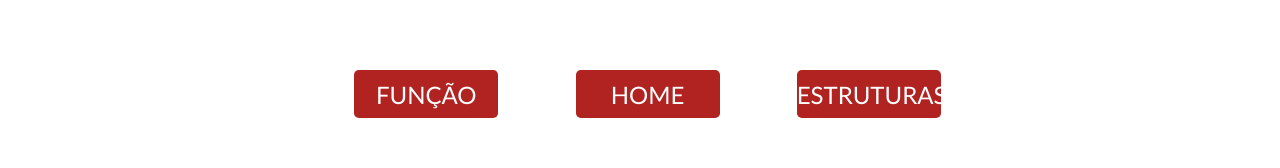
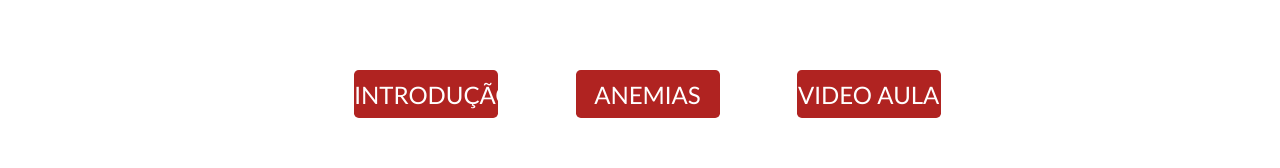
Before and after one commit to luisaat/hemacias, a plain HTML site: page doencas.html in a window 1280 px wide. Shown: the part 172-340 px from the top of the page. Drawn offline with Linux system fonts and the light colour scheme.

Commit message:
Update doencas.html

```diff
--- a/doencas.html
+++ b/doencas.html
@@ -77,15 +77,16 @@
             <a name="inicio"></a>
             <div class="sumario">
 
-                <a href="./funcao.html"><button class="btn">FUNÇÃO</button></a>
+                <a href="#introducao"><button class="btn">INTRODUÇÃO</button></a>
 
-                <a href="./index.html"><button class="btn">HOME</button></a>
+                <a href="#anemias"><button class="btn">ANEMIAS</button></a>
 
-                <a href="./estruturas.html"><button class="btn">ESTRUTURAS</button></a>
+                <a href="#videoaula"><button class="btn">VIDEO AULA</button></a>
+
             </div>
 
             <!--inicio da página-->
-            <h1>DOENÇAS HEMATOLÓGICAS</h1>
+		<a name="introducao"><h1>DOENÇAS HEMATOLÓGICAS</h1></a>
             <h2 style="padding-bottom: 4%;">Introdução</h2>
             <p class="p1">
                 As doenças hematológicas comprometem a produção de componentes do sangue, logo, comprometendo as hemácias. Aqui, iremos ver um pouco mais sobre essas enfermidades e suas complicações ao corpo humano!
@@ -95,7 +96,7 @@
             </p>
             <img src="./imagens/conteudo/doencasexemplo.png" alt="Foto de pessoa" class="fotos">
         </div>
-        <h2>HEMOLÍTICAS</h2>
+	    <a name="anemias"><h2>HEMOLÍTICAS</h2></a>
         <div class="p1">
             Nas anemias hemolíticas as hemácias morrem ou são destruídas antes do seu ciclo normal de vida, que é de 120 dias. Desta forma a medula óssea não consegue repor todas as hemácias destruídas, causando a redução da presença destas células no sangue.
 
@@ -147,7 +148,8 @@
     </main>
 
     <div>
-        <div id="video">
+        <div >
+		<a name="videoaula"><h1>Video aula sobre doenças hematológicas</h1></a>
             <iframe width="560" height="315" src="https://www.youtube.com/embed/e6tsa2QZbE0" title="Doenças" frameborder="0" allow="accelerometer; autoplay; clipboard-write; encrypted-media; gyroscope; picture-in-picture; web-share" allowfullscreen></iframe>
 
     </div>
```
